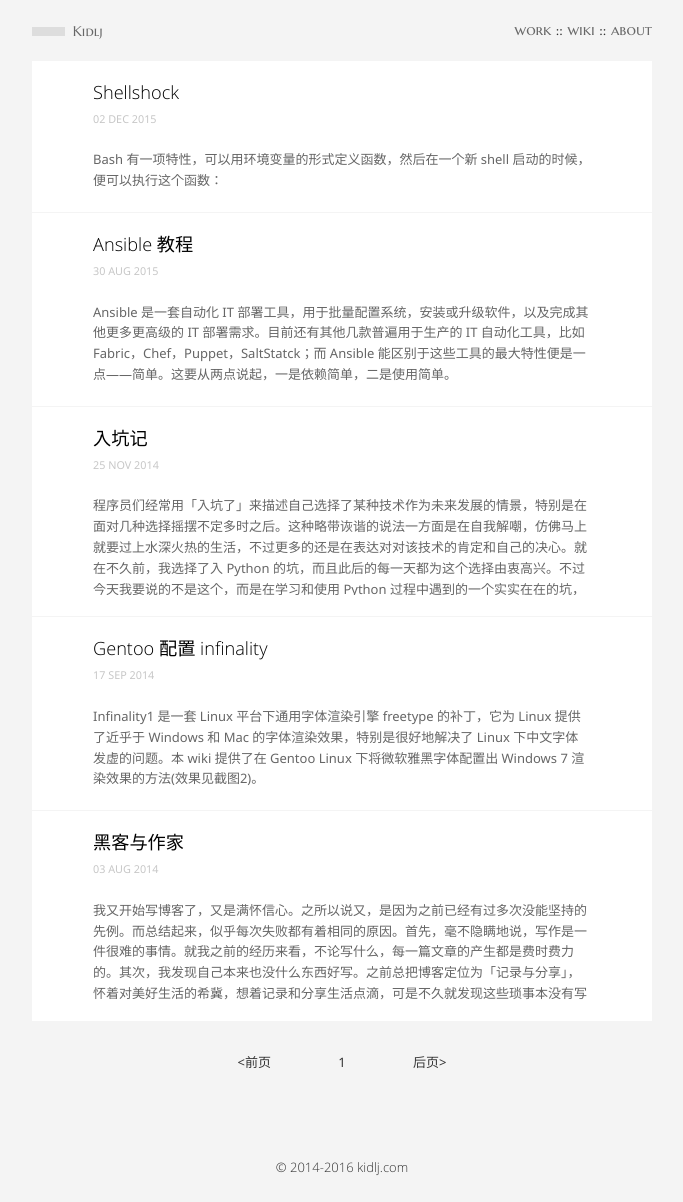
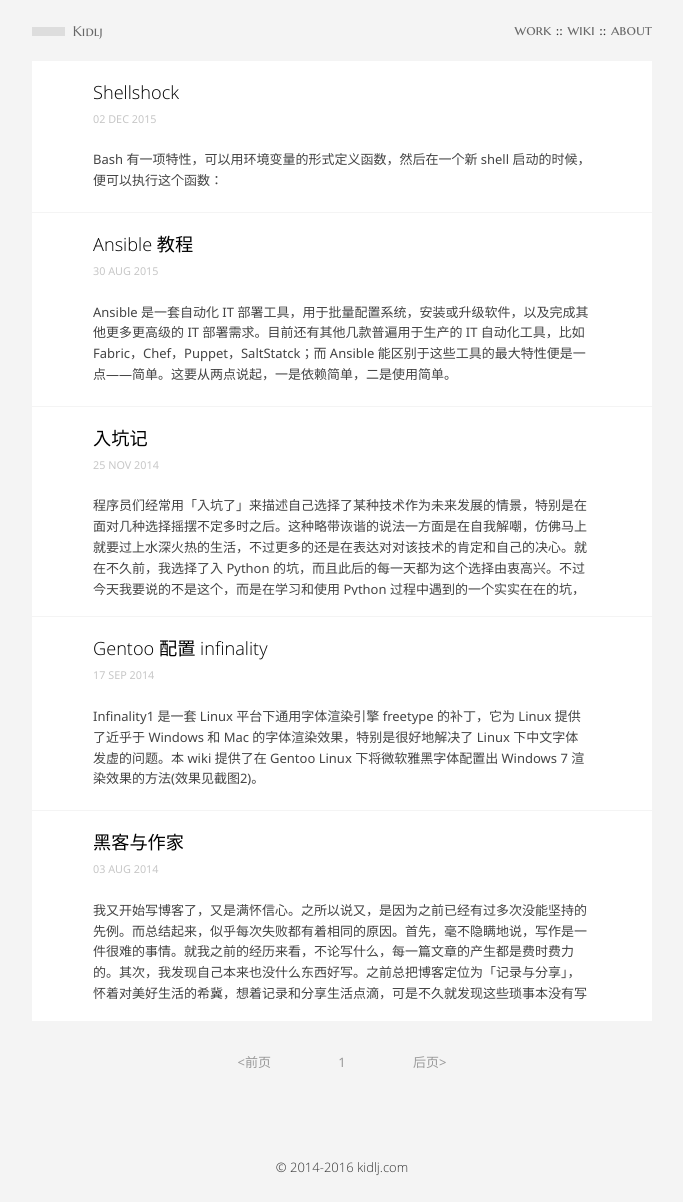
Before and after one commit to kidlj/awei, a Jekyll site: the page built from index.html, in a window 1280 px wide. Shown: the whole page, without its empty margins (298-981 px from the left). Built offline with Jekyll 4.4.1, drawn with Linux system fonts in a browser that asks for light colours; the list of posts is cut into pages by our own code.

Commit message:
font color tweak

```diff
--- a/css/style.css
+++ b/css/style.css
@@ -217,6 +217,7 @@ article {
 
 
 .paginator {
+	color: #999;
 	padding: 30px 40px 24px;
 	text-align: center; }
 	.paginator .pagenum {
@@ -312,7 +313,7 @@ ul.post-listing .datetime {
       color: #C7C7C7;
       font-size: smaller; }
     .posts .post-link .excerpt {
-      color: #666;
+      color: #444;
       margin: 20px 0 0;
       max-height: 100px;
       overflow: hidden;
```
